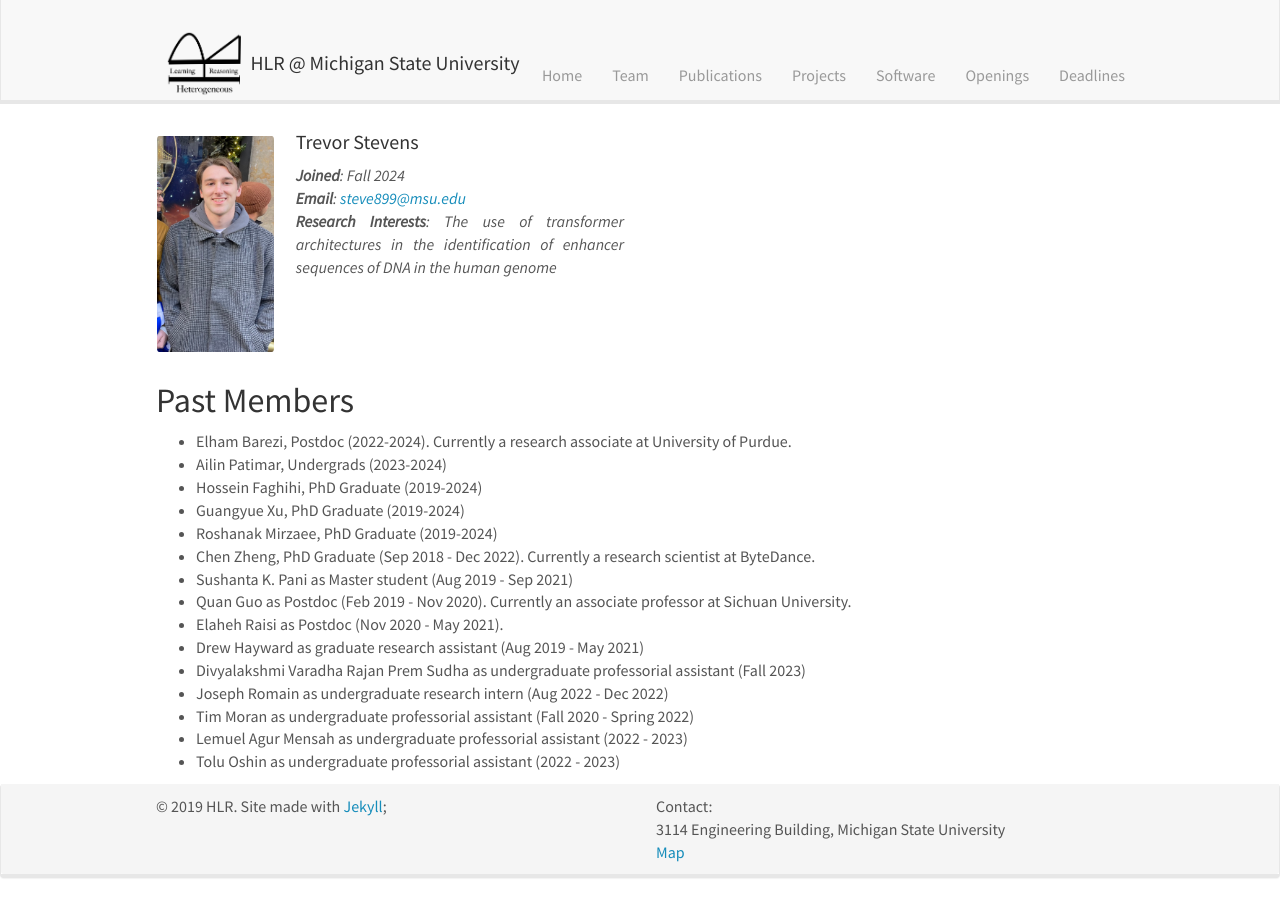
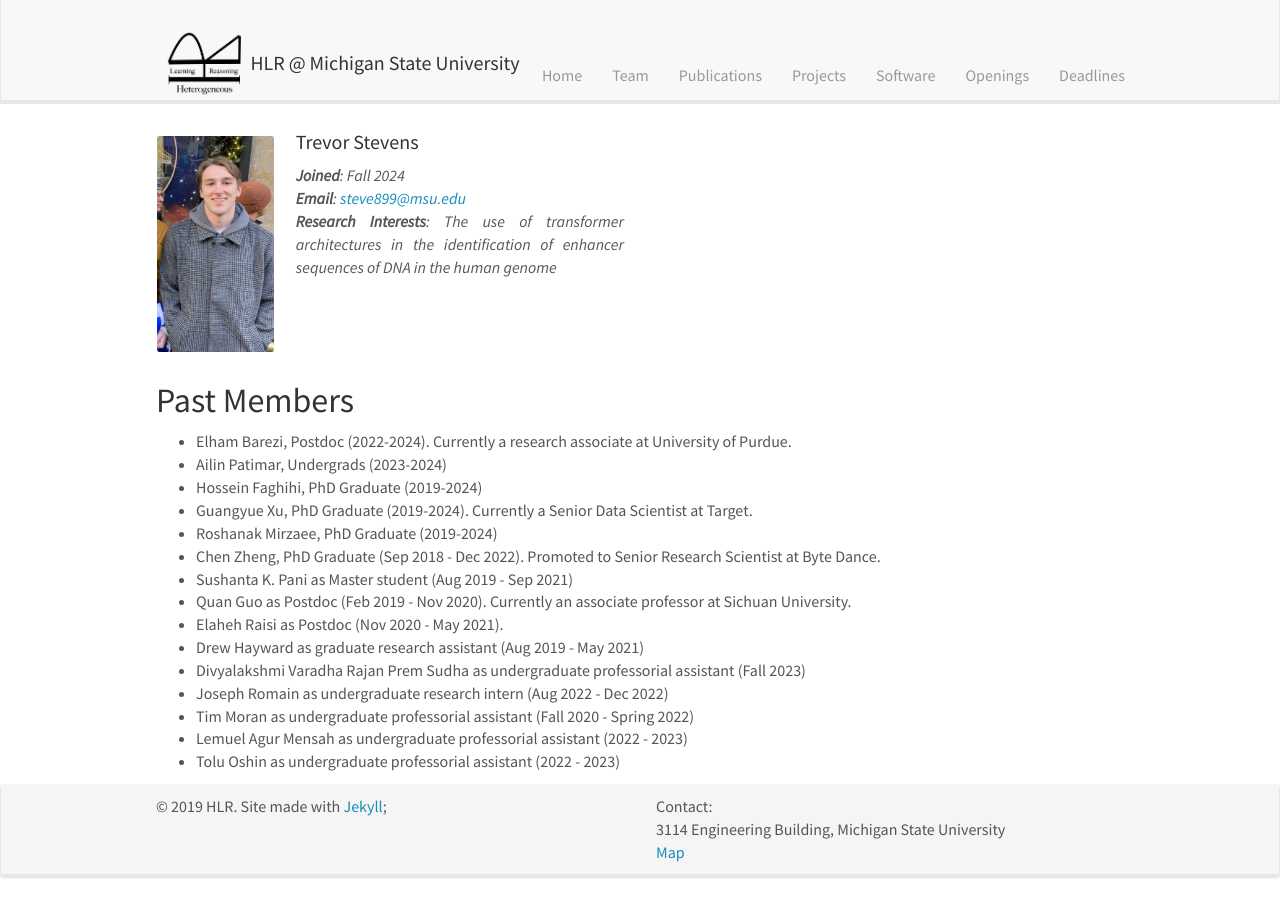
Before and after one commit to HLR/HLR.github.io, a Jekyll site: the page built from _pages/team.md, in a window 1280 px wide and 900 px high, scrolled down 2234 px. Built offline with Jekyll 4.4.1, drawn with Linux system fonts in a browser that asks for light colours; nearby versions of some CDN libraries.

Commit message:
Update on Nov 11, 2024

```diff
--- a/_data/publist.yml
+++ b/_data/publist.yml
@@ -67,7 +67,7 @@
   venue: The 2024 European conference in the field of computational linguistics (EACL-2024 findings)
   year: 2024
   links:
-    - url:
+    - url: https://aclanthology.org/2024.findings-eacl.53.pdf
       display: PDF
     - url:
       display: Code
--- a/_pages/team.md
+++ b/_pages/team.md
@@ -104,9 +104,9 @@ Go to <a href="{{ site.url }}{{ site.baseurl }}/pictures/"> <b>Gallery</b> </a>
 - Elham Barezi, Postdoc (2022-2024). Currently a research associate at University of Purdue.
 - Ailin Patimar, Undergrads (2023-2024)
 - Hossein Faghihi, PhD Graduate (2019-2024)
-- Guangyue Xu, PhD Graduate (2019-2024)
+- Guangyue Xu, PhD Graduate (2019-2024). Currently a Senior Data Scientist at Target.
 - Roshanak Mirzaee, PhD Graduate (2019-2024)
-- Chen Zheng, PhD Graduate (Sep 2018 - Dec 2022). Currently a research scientist at ByteDance.
+- Chen Zheng, PhD Graduate (Sep 2018 - Dec 2022). Promoted to Senior Research Scientist at Byte Dance.
 - Sushanta K. Pani as Master student (Aug 2019 - Sep 2021)
 - Quan Guo as Postdoc (Feb 2019 - Nov 2020). Currently an associate professor at Sichuan University.
 - Elaheh Raisi as Postdoc (Nov 2020 - May 2021).
```
